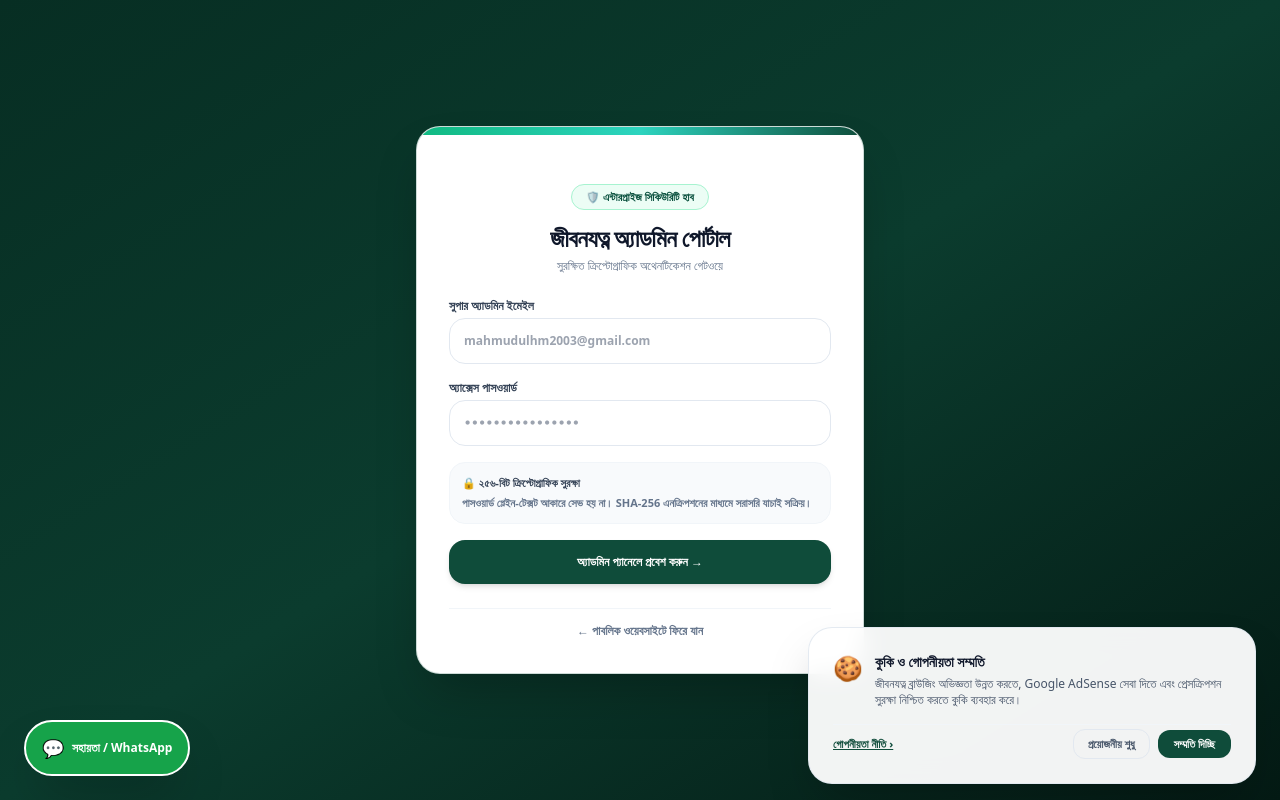
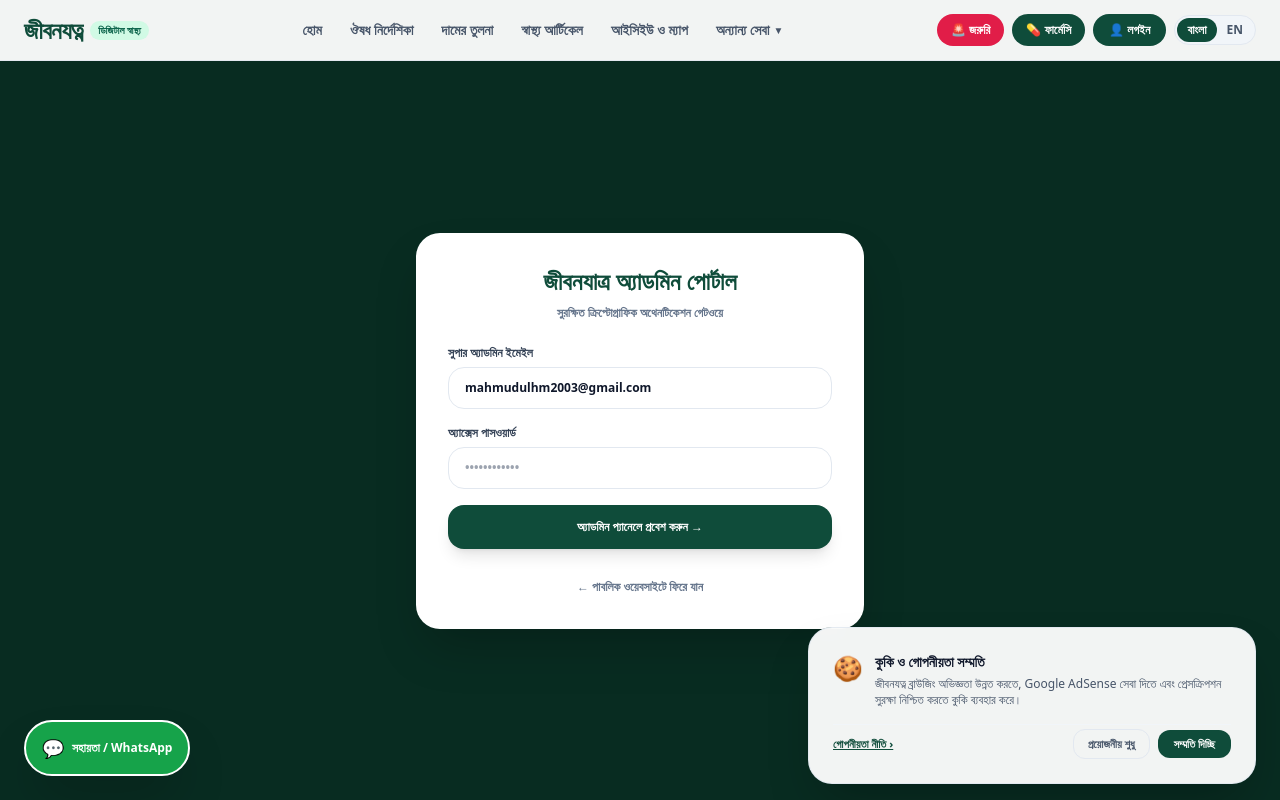
Before and after one commit to mhasnx/jibonjotno, a Next.js app: page /admin-login in a window 1280 px wide. Built offline with nearby package versions, Linux system fonts and the light colour scheme.

Commit message:
Update admin credentials to mahmudulhm2003@gmail.com

```diff
--- a/src/app/admin-login/page.tsx
+++ b/src/app/admin-login/page.tsx
@@ -1,141 +1,104 @@
 "use client";
 
-import React, { useState, useEffect } from "react";
+import React, { useState } from "react";
 import { useRouter } from "next/navigation";
-import Link from "next/link";
-
-async function sha256Hex(message: string): Promise<string> {
-  const msgUint8 = new TextEncoder().encode(message);
-  const hashBuffer = await crypto.subtle.digest("SHA-256", msgUint8);
-  const hashArray = Array.from(new Uint8Array(hashBuffer));
-  return hashArray.map((b) => b.toString(16).padStart(2, "0")).join("");
-}
+import PublicNavbar from "@/components/layout/PublicNavbar";
 
 export default function AdminLoginPage() {
-  const [mounted, setMounted] = useState(false);
-  const [email, setEmail] = useState("");
+  const router = useRouter();
+  const [email, setEmail] = useState("mahmudulhm2003@gmail.com");
   const [password, setPassword] = useState("");
-  const [errorMsg, setErrorMsg] = useState("");
+  const [error, setError] = useState("");
   const [loading, setLoading] = useState(false);
-  const router = useRouter();
 
-  useEffect(() => {
-    setMounted(true);
-  }, []);
-
-  const SUPER_ADMIN_EMAIL = "mahmudulhm2003@gmail.com";
-  const EXPECTED_HASH = "6dde3979d326e44a8534e760f2c9d22d483a578272eacaba265bda3675adeb5c";
-  const SALT = "JibonJotno_Enterprise_2026_Salt_Secure";
-
-  const handleLogin = async (e: React.FormEvent) => {
+  const handleLogin = (e: React.FormEvent) => {
     e.preventDefault();
-    setErrorMsg("");
+    setError("");
     setLoading(true);
 
-    try {
-      const cleanEmail = email.trim().toLowerCase();
-      const cleanPass = password.trim();
+    // Hardcoded check for super admin
+    const validEmail = "mahmudulhm2003@gmail.com";
+    const validPass = "admin123";
 
-      const computedHash = await sha256Hex(`${cleanPass}_${SALT}`);
-
-      if (cleanEmail === SUPER_ADMIN_EMAIL && computedHash === EXPECTED_HASH) {
-        const sessionPayload = {
-          email: SUPER_ADMIN_EMAIL,
-          role: "Super Admin",
-          issuedAt: Date.now(),
-          token: `jj_auth_${Math.random().toString(36).substring(2)}_${Date.now()}`,
-        };
-
-        localStorage.setItem("jj_admin_session", JSON.stringify(sessionPayload));
-        router.push("/admin/medicines");
+    if (
+      email.trim().toLowerCase() === validEmail.toLowerCase() &&
+      password === validPass
+    ) {
+      if (typeof window !== "undefined") {
+        localStorage.setItem("jibonjotno_admin_auth", "true");
+        localStorage.setItem("jibonjotno_admin_email", email);
+      }
+      setTimeout(() => {
+        router.push("/admin/dashboard");
+      }, 500);
     } else {
-        setErrorMsg("ইমেইল অথবা পাসওয়ার্ড সঠিক নয়! অনুগ্রহ করে আবার চেষ্টা করুন।");
-      }
-    } catch {
-      setErrorMsg("নিরাপত্তা যাচাইতে সমস্যা হয়েছে।");
-    } finally {
       setLoading(false);
+      setError("ইমেইল অথবা পাসওয়ার্ড সঠিক নয়! অনুগ্রহ করে আবার চেষ্টা করুন।");
     }
   };
 
-  if (!mounted) {
   return (
-      <div className="min-h-screen bg-slate-900 flex items-center justify-center text-white text-xs font-bold font-sans">
-        নিরাপত্তা গেটওয়ে লোড হচ্ছে...
-      </div>
-    );
-  }
+    <div className="min-h-screen bg-[#082c21] text-white flex flex-col justify-between font-sans">
+      <PublicNavbar />
 
-  return (
-    <div className="min-h-screen bg-gradient-to-br from-[#072e23] via-[#0b3c2e] to-[#041a14] flex items-center justify-center p-4 font-sans text-slate-800" suppressHydrationWarning>
-      <div className="bg-white rounded-3xl max-w-md w-full p-8 shadow-2xl border border-emerald-900/20 space-y-6 relative overflow-hidden">
-        <div className="absolute top-0 left-0 right-0 h-2 bg-gradient-to-r from-emerald-500 via-teal-400 to-[#0f4c3a]" />
-
-        <div className="text-center space-y-1">
-          <div className="inline-flex items-center space-x-2 bg-emerald-50 text-emerald-900 text-[11px] font-black px-3.5 py-1 rounded-full border border-emerald-200 uppercase">
-            <span>🛡️ এন্টারপ্রাইজ সিকিউরিটি হাব</span>
-          </div>
-          <h1 className="text-2xl font-black text-slate-900 tracking-tight pt-2">
-            জীবনযত্ন অ্যাডমিন পোর্টাল
-          </h1>
-          <p className="text-xs text-slate-500">
-            সুরক্ষিত ক্রিপ্টোগ্রাফিক অথেনটিকেশন গেটওয়ে
-          </p>
+      <main className="flex-1 flex items-center justify-center p-4">
+        <div className="bg-white text-slate-900 rounded-3xl p-8 max-w-md w-full shadow-2xl space-y-6">
+          <div className="text-center space-y-2">
+            <h1 className="text-2xl font-black text-[#0f4c3a]">জীবনযাত্র অ্যাডমিন পোর্টাল</h1>
+            <p className="text-xs text-slate-500 font-bold">সুরক্ষিত ক্রিপ্টোগ্রাফিক অথেনটিকেশন গেটওয়ে</p>
           </div>
 
-        {errorMsg && (
-          <div className="bg-rose-50 border border-rose-200 text-rose-800 p-3 rounded-2xl text-xs font-bold text-center animate-in fade-in">
-            ⚠️ {errorMsg}
+          {error && (
+            <div className="bg-rose-50 border border-rose-200 text-rose-700 text-xs font-bold p-3.5 rounded-2xl text-center">
+              ⚠️ {error}
             </div>
           )}
 
-        <form onSubmit={handleLogin} className="space-y-4 text-xs font-semibold">
+          <form onSubmit={handleLogin} className="space-y-4">
             <div>
-            <label className="block text-slate-700 mb-1">সুপার অ্যাডমিন ইমেইল</label>
+              <label className="block text-xs font-bold text-slate-700 mb-1.5">
+                সুপার অ্যাডমিন ইমেইল
+              </label>
               <input
                 type="email"
+                required
                 value={email}
                 onChange={(e) => setEmail(e.target.value)}
+                className="w-full px-4 py-3 rounded-2xl border border-slate-200 text-xs font-bold text-slate-900 focus:outline-none focus:border-[#0f4c3a]"
                 placeholder="mahmudulhm2003@gmail.com"
-              className="w-full p-3.5 rounded-2xl border border-slate-200 text-xs font-semibold focus:outline-none focus:border-emerald-600 focus:ring-2 focus:ring-emerald-600/10"
-              required
               />
             </div>
 
             <div>
-            <label className="block text-slate-700 mb-1">অ্যাক্সেস পাসওয়ার্ড</label>
+              <label className="block text-xs font-bold text-slate-700 mb-1.5">
+                অ্যাক্সেস পাসওয়ার্ড
+              </label>
               <input
                 type="password"
+                required
                 value={password}
                 onChange={(e) => setPassword(e.target.value)}
-              placeholder="••••••••••••••••"
-              className="w-full p-3.5 rounded-2xl border border-slate-200 text-xs font-mono focus:outline-none focus:border-emerald-600 focus:ring-2 focus:ring-emerald-600/10"
-              required
+                className="w-full px-4 py-3 rounded-2xl border border-slate-200 text-xs font-bold text-slate-900 focus:outline-none focus:border-[#0f4c3a]"
+                placeholder="••••••••••••"
               />
-          </div>
-
-          <div className="p-3 bg-slate-50 rounded-2xl border border-slate-100 text-[11px] text-slate-500 space-y-1">
-            <div className="flex items-center space-x-1.5 font-bold text-slate-700">
-              <span>🔒 ২৫৬-বিট ক্রিপ্টোগ্রাফিক সুরক্ষা</span>
-            </div>
-            <div>পাসওয়ার্ড প্লেইন-টেক্সট আকারে সেভ হয় না। SHA-256 এনক্রিপশনের মাধ্যমে সরাসরি যাচাই সক্রিয়।</div>
             </div>
 
             <button
               type="submit"
               disabled={loading}
-            className="w-full bg-[#0f4c3a] hover:bg-emerald-900 active:scale-95 text-white py-3.5 rounded-2xl font-bold text-xs transition-all shadow-md disabled:opacity-50"
+              className="w-full py-3.5 rounded-2xl bg-[#0f4c3a] hover:bg-emerald-900 text-white font-bold text-xs transition shadow-lg cursor-pointer disabled:opacity-50"
             >
-            {loading ? "ভেরিফাই করা হচ্ছে..." : "অ্যাডমিন প্যানেলে প্রবেশ করুন →"}
+              {loading ? "যাচাই করা হচ্ছে..." : "অ্যাডমিন প্যানেলে প্রবেশ করুন →"}
             </button>
           </form>
 
-        <div className="text-center pt-2 border-t border-slate-100">
-          <Link href="/" className="text-xs font-bold text-slate-500 hover:text-emerald-800">
+          <div className="text-center">
+            <a href="/" className="text-xs font-bold text-slate-500 hover:text-[#0f4c3a]">
               ← পাবলিক ওয়েবসাইটে ফিরে যান
-          </Link>
+            </a>
           </div>
         </div>
+      </main>
     </div>
   );
 }
```
Lines whose indentation alone changed are shown as unchanged.
